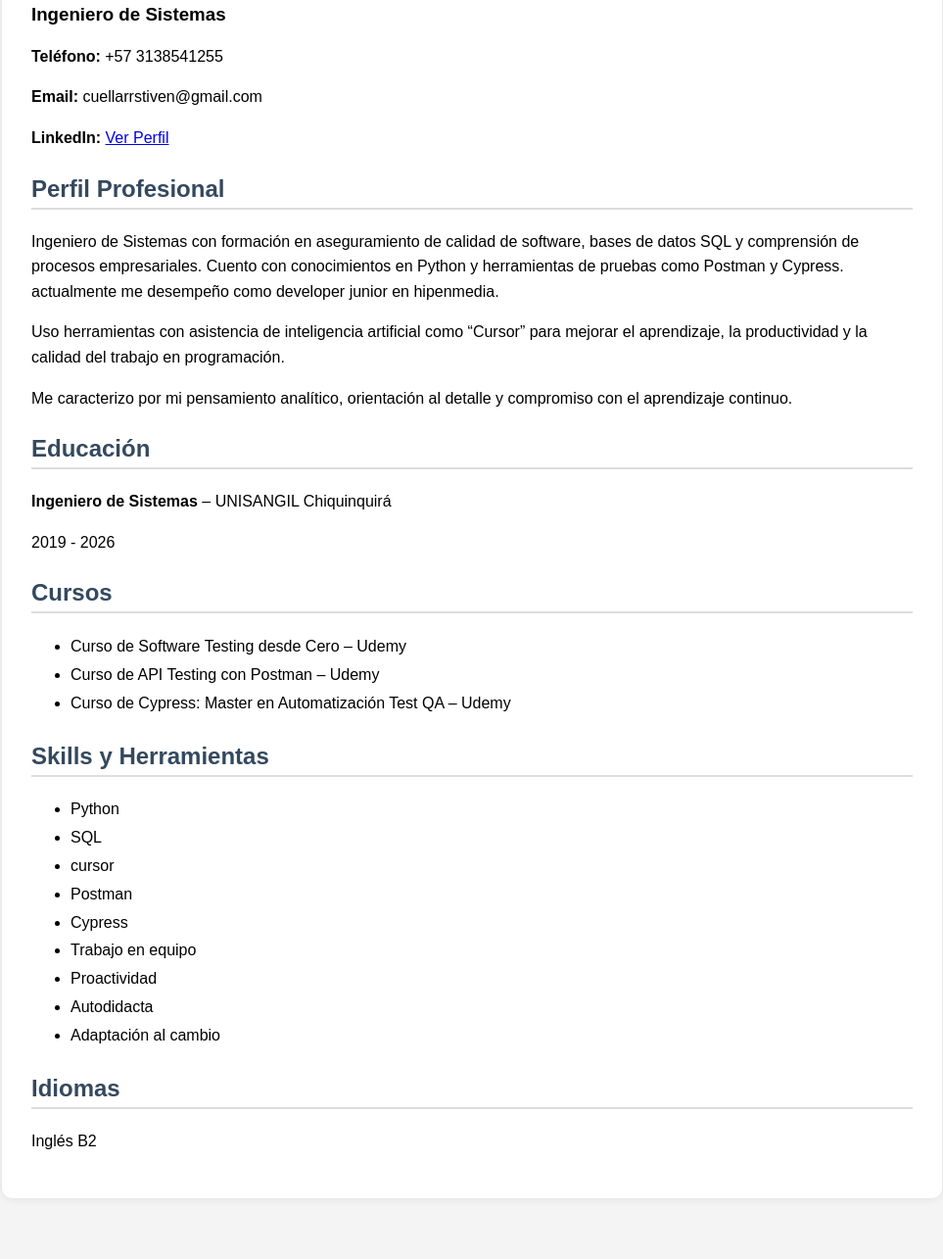
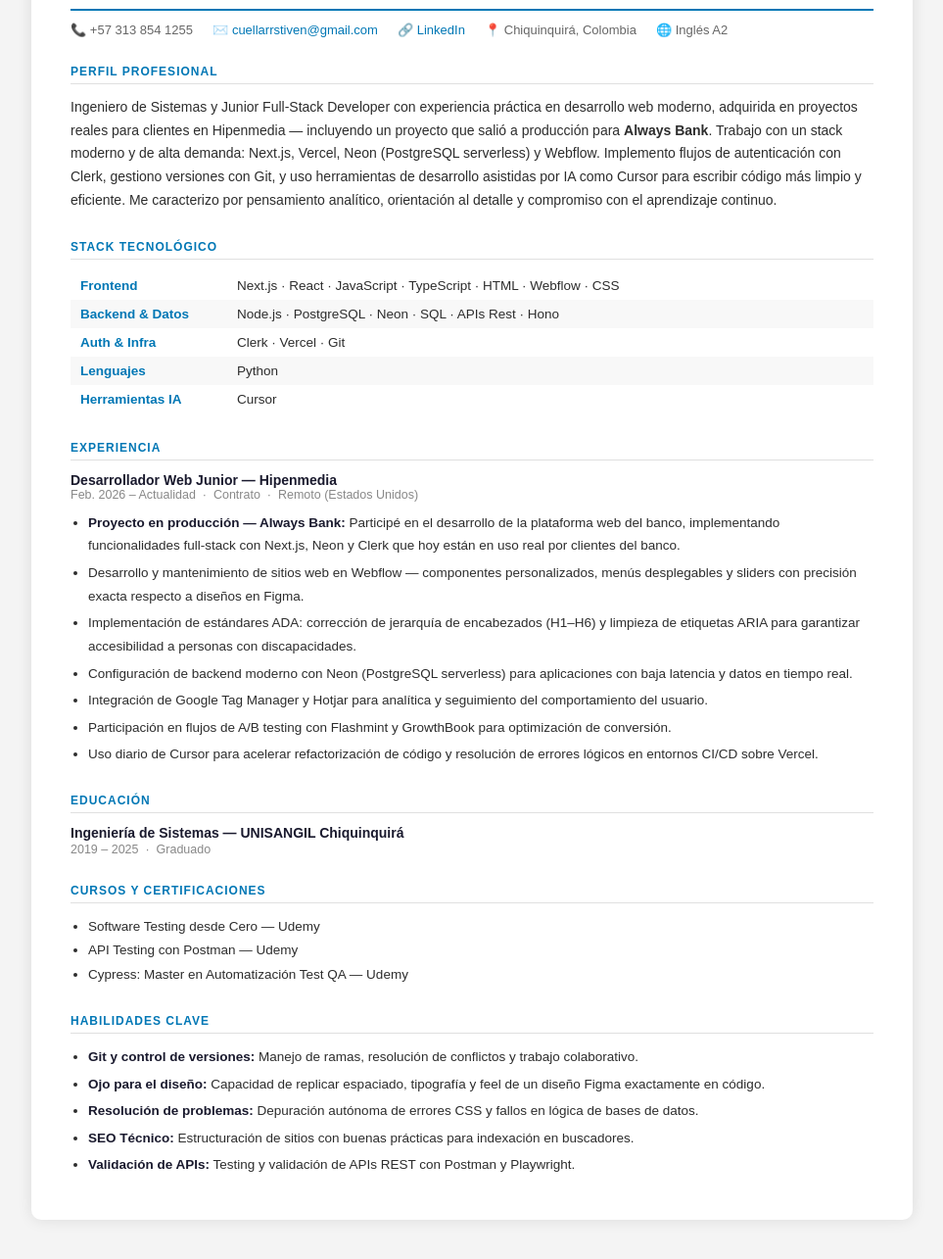
Before and after one commit to Drugecuellar/cv-, a plain HTML site: page index.html in a window 1280 px wide. Shown: the part 143-1428 px from the top of the page at 98% size, without its empty margins (158-1121 px from the left). Before the commit the page ends 1406 px from the top, so only its background shows below. Drawn offline with Linux system fonts and the light colour scheme.

Commit message:
Enhance index.html with new sections and styles
Updated layout and styling for improved presentation and added new sections for professional profile, technology stack, experience, education, and skills.

```diff
--- a/index.html
+++ b/index.html
@@ -4,120 +4,186 @@
     <meta charset="UTF-8">
     <title>Hoja de Vida - Daniel Stiven Ruge Cuellar</title>
     <style>
+        * { box-sizing: border-box; margin: 0; padding: 0; }
         body {
             font-family: Arial, sans-serif;
-            margin: 40px;
             background-color: #f4f4f4;
+            padding: 40px 20px;
         }
-
         .container {
             background: white;
-            padding: 30px;
+            padding: 40px;
             border-radius: 10px;
             max-width: 900px;
             margin: auto;
-            box-shadow: 0 0 10px rgba(0,0,0,0.1);
+            box-shadow: 0 0 15px rgba(0,0,0,0.1);
         }
 
-        h1 {
-            color: #2c3e50;
-            margin-bottom: 5px;
+        /* HEADER */
+        .header { margin-bottom: 24px; }
+        .header h1 { font-size: 28px; color: #1a1a2e; margin-bottom: 4px; }
+        .header .titulo {
+            font-size: 14px;
+            color: #0077B5;
+            margin-bottom: 12px;
+            font-weight: normal;
+        }
+        .contacto {
+            display: flex;
+            flex-wrap: wrap;
+            gap: 6px 20px;
+            font-size: 13px;
+            color: #666;
+            border-top: 2px solid #0077B5;
+            padding-top: 12px;
+        }
+        .contacto a { color: #0077B5; text-decoration: none; }
+        .contacto a:hover { text-decoration: underline; }
+
+        /* SECTIONS */
+        .seccion { margin-top: 28px; }
+        h2 {
+            color: #0077B5;
+            font-size: 12px;
+            font-weight: bold;
+            text-transform: uppercase;
+            letter-spacing: 1px;
+            border-bottom: 1px solid #e0e0e0;
+            padding-bottom: 5px;
+            margin-bottom: 12px;
+        }
+        p { line-height: 1.7; font-size: 14px; color: #2d2d2d; margin-bottom: 8px; }
+
+        /* STACK TABLE */
+        .stack-table { width: 100%; border-collapse: collapse; font-size: 13.5px; }
+        .stack-table tr:nth-child(even) { background: #f8f8f8; }
+        .stack-table td { padding: 7px 10px; color: #2d2d2d; vertical-align: top; }
+        .stack-table td:first-child {
+            font-weight: bold;
+            color: #0077B5;
+            width: 160px;
+            white-space: nowrap;
         }
 
-        h2 {
-            color: #34495e;
-            border-bottom: 2px solid #ddd;
-            padding-bottom: 5px;
-        }
+        /* EXPERIENCE */
+        .exp-header { margin-bottom: 4px; }
+        .exp-header .job-title { font-weight: bold; font-size: 14px; color: #1a1a2e; }
+        .exp-header .job-meta { font-size: 12.5px; color: #888; margin-bottom: 10px; }
+        ul.bullets { padding-left: 18px; }
+        ul.bullets li { font-size: 13.5px; color: #2d2d2d; line-height: 1.75; margin-bottom: 4px; }
+        ul.bullets li b { color: #1a1a2e; }
 
-        p {
-            line-height: 1.6;
-        }
-
-        ul {
-            line-height: 1.8;
-        }
-
-        .contacto {
-            margin-bottom: 20px;
-        }
-
-        .seccion {
-            margin-top: 25px;
-        }
+        /* EDUCATION & CERTS */
+        .edu-title { font-weight: bold; font-size: 14px; color: #1a1a2e; }
+        .edu-meta { font-size: 12.5px; color: #888; margin-top: 2px; }
+        ul.certs { padding-left: 18px; }
+        ul.certs li { font-size: 13.5px; color: #2d2d2d; line-height: 1.8; }
     </style>
 </head>
 <body>
-
 <div class="container">
 
-    <h1>Daniel Stiven Ruge Cuellar</h1>
-    <h3>Ingeniero de Sistemas</h3>
+    <!-- HEADER -->
+    <div class="header">
+        <h1>Daniel Stiven Ruge Cuellar</h1>
+        <p class="titulo">Junior Full-Stack Developer &nbsp;|&nbsp; Next.js · Webflow · AI-assisted dev &nbsp;|&nbsp; Disponible Remoto</p>
+        <div class="contacto">
+            <span>📞 +57 313 854 1255</span>
+            <span>✉️ <a href="mailto:cuellarrstiven@gmail.com">cuellarrstiven@gmail.com</a></span>
+            <span>🔗 <a href="https://www.linkedin.com/in/daniel-stiven-ruge-cuellar-4281b3225/" target="_blank">LinkedIn</a></span>
+            <span>📍 Chiquinquirá, Colombia</span>
+            <span>🌐 Inglés A2</span>
+        </div>
+    </div>
 
-    <div class="contacto">
-        <p><strong>Teléfono:</strong> +57 3138541255</p>
-        <p><strong>Email:</strong> cuellarrstiven@gmail.com</p>
-        <p><strong>LinkedIn:</strong>
-            <a href="https://www.linkedin.com/in/daniel-stiven-ruge-cuellar-4281b3225/" target="_blank">
-                Ver Perfil
-            </a>
+    <!-- PERFIL -->
+    <div class="seccion">
+        <h2>Perfil Profesional</h2>
+        <p>
+            Ingeniero de Sistemas y Junior Full-Stack Developer con experiencia práctica en desarrollo web moderno,
+            adquirida en proyectos reales para clientes en Hipenmedia — incluyendo un proyecto que salió a producción
+            para <strong>Always Bank</strong>. Trabajo con un stack moderno y de alta demanda: Next.js, Vercel,
+            Neon (PostgreSQL serverless) y Webflow. Implemento flujos de autenticación con Clerk, gestiono versiones
+            con Git, y uso herramientas de desarrollo asistidas por IA como Cursor para escribir código más limpio
+            y eficiente. Me caracterizo por pensamiento analítico, orientación al detalle y compromiso con el
+            aprendizaje continuo.
         </p>
     </div>
 
+    <!-- STACK -->
     <div class="seccion">
-        <h2>Perfil Profesional</h2>
-        <p>
-            Ingeniero de Sistemas con formación en aseguramiento de calidad de software,
-            bases de datos SQL y comprensión de procesos empresariales.
-            Cuento con conocimientos en Python y herramientas de pruebas como Postman y Cypress.
-            actualmente me desempeño como developer junior en hipenmedia.
-        </p>
-        <p>
-            Uso herramientas con asistencia de inteligencia artificial como “Cursor”
-            para mejorar el aprendizaje, la productividad y la calidad del trabajo en programación.
-        </p>
-        <p>
-            Me caracterizo por mi pensamiento analítico, orientación al detalle
-            y compromiso con el aprendizaje continuo.
-        </p>
+        <h2>Stack Tecnológico</h2>
+        <table class="stack-table">
+            <tr>
+                <td>Frontend</td>
+                <td>Next.js · React · JavaScript · TypeScript · HTML · Webflow · CSS</td>
+            </tr>
+            <tr>
+                <td>Backend & Datos</td>
+                <td>Node.js · PostgreSQL · Neon · SQL · APIs Rest · Hono</td>
+            </tr>
+            <tr>
+                <td>Auth & Infra</td>
+                <td>Clerk · Vercel · Git</td>
+            </tr>
+            <tr>
+                <td>Lenguajes</td>
+                <td>Python</td>
+            </tr>
+            <tr>
+                <td>Herramientas IA</td>
+                <td>Cursor</td>
+            </tr>
+        </table>
     </div>
 
+    <!-- EXPERIENCIA -->
     <div class="seccion">
-        <h2>Educación</h2>
-        <p><strong>Ingeniero de Sistemas</strong> – UNISANGIL Chiquinquirá</p>
-        <p>2019 - 2026</p>
-    </div>
-
-    <div class="seccion">
-        <h2>Cursos</h2>
-        <ul>
-            <li>Curso de Software Testing desde Cero – Udemy</li>
-            <li>Curso de API Testing con Postman – Udemy</li>
-            <li>Curso de Cypress: Master en Automatización Test QA – Udemy</li>
+        <h2>Experiencia</h2>
+        <div class="exp-header">
+            <div class="job-title">Desarrollador Web Junior — Hipenmedia</div>
+            <div class="job-meta">Feb. 2026 – Actualidad &nbsp;·&nbsp; Contrato &nbsp;·&nbsp; Remoto (Estados Unidos)</div>
+        </div>
+        <ul class="bullets">
+            <li><b>Proyecto en producción — Always Bank:</b> Participé en el desarrollo de la plataforma web del banco, implementando funcionalidades full-stack con Next.js, Neon y Clerk que hoy están en uso real por clientes del banco.</li>
+            <li>Desarrollo y mantenimiento de sitios web en Webflow — componentes personalizados, menús desplegables y sliders con precisión exacta respecto a diseños en Figma.</li>
+            <li>Implementación de estándares ADA: corrección de jerarquía de encabezados (H1–H6) y limpieza de etiquetas ARIA para garantizar accesibilidad a personas con discapacidades.</li>
+            <li>Configuración de backend moderno con Neon (PostgreSQL serverless) para aplicaciones con baja latencia y datos en tiempo real.</li>
+            <li>Integración de Google Tag Manager y Hotjar para analítica y seguimiento del comportamiento del usuario.</li>
+            <li>Participación en flujos de A/B testing con Flashmint y GrowthBook para optimización de conversión.</li>
+            <li>Uso diario de Cursor para acelerar refactorización de código y resolución de errores lógicos en entornos CI/CD sobre Vercel.</li>
         </ul>
     </div>
 
+    <!-- EDUCACIÓN -->
     <div class="seccion">
-        <h2>Skills y Herramientas</h2>
-        <ul>
-            <li>Python</li>
-            <li>SQL</li>
-            <li>cursor</li>
-            <li>Postman</li>
-            <li>Cypress</li>
-            <li>Trabajo en equipo</li>
-            <li>Proactividad</li>
-            <li>Autodidacta</li>
-            <li>Adaptación al cambio</li>
+        <h2>Educación</h2>
+        <div class="edu-title">Ingeniería de Sistemas — UNISANGIL Chiquinquirá</div>
+        <div class="edu-meta">2019 – 2025 &nbsp;·&nbsp; Graduado</div>
+    </div>
+
+    <!-- CERTIFICACIONES -->
+    <div class="seccion">
+        <h2>Cursos y Certificaciones</h2>
+        <ul class="certs">
+            <li>Software Testing desde Cero — Udemy</li>
+            <li>API Testing con Postman — Udemy</li>
+            <li>Cypress: Master en Automatización Test QA — Udemy</li>
         </ul>
     </div>
 
+    <!-- HABILIDADES CLAVE -->
     <div class="seccion">
-        <h2>Idiomas</h2>
-        <p>Inglés B2</p>
+        <h2>Habilidades Clave</h2>
+        <ul class="bullets">
+            <li><b>Git y control de versiones:</b> Manejo de ramas, resolución de conflictos y trabajo colaborativo.</li>
+            <li><b>Ojo para el diseño:</b> Capacidad de replicar espaciado, tipografía y feel de un diseño Figma exactamente en código.</li>
+            <li><b>Resolución de problemas:</b> Depuración autónoma de errores CSS y fallos en lógica de bases de datos.</li>
+            <li><b>SEO Técnico:</b> Estructuración de sitios con buenas prácticas para indexación en buscadores.</li>
+            <li><b>Validación de APIs:</b> Testing y validación de APIs REST con Postman y Playwright.</li>
+        </ul>
     </div>
 
 </div>
-
 </body>
 </html>
```
